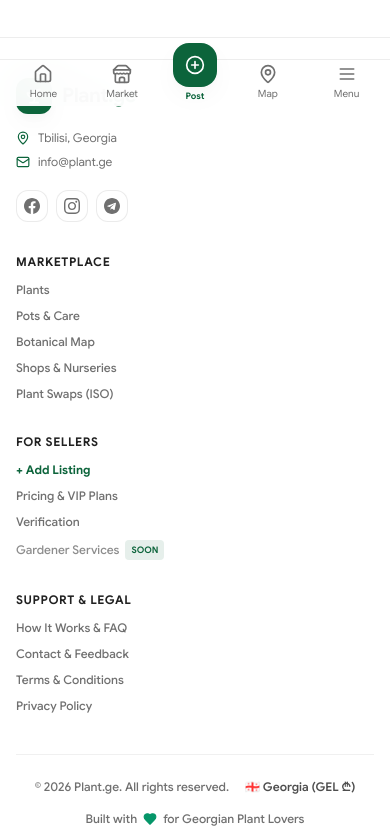
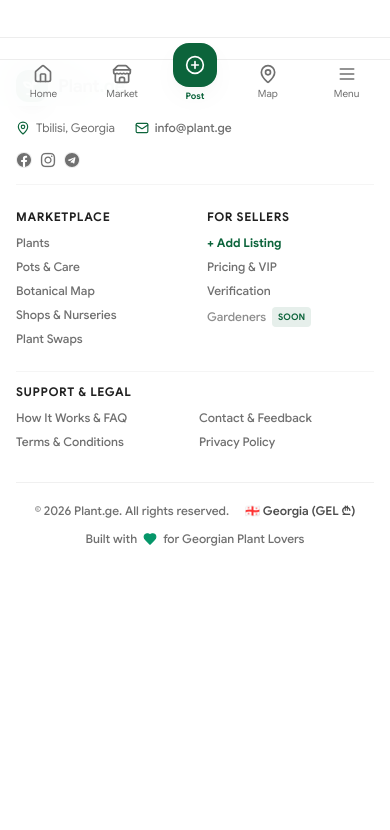
Before and after one commit to tokolejo/plant, a Next.js app: page /en/auth/login in a window 390 px wide. Shown: the part 738-1568 px from the top of the page. After the commit the page ends 1413 px from the top, so only its background shows below. Built offline with nearby package versions, Linux system fonts and the light colour scheme; no server answers; a web font is replaced by a local one.

Commit message:
feat: optimize responsive 2-column mobile footer layout and ensure clean mobile touch UX

```diff
--- a/components/common/Footer.tsx
+++ b/components/common/Footer.tsx
@@ -16,27 +16,28 @@ export function Footer() {
 
   return (
     <footer className="w-full border-t border-border/70 bg-surface-container-lowest/80 dark:bg-card/40 mt-12 pb-24 lg:pb-8 transition-colors">
-      <div className="container mx-auto px-4 sm:px-6 py-10 sm:py-12">
-        <div className="grid grid-cols-1 sm:grid-cols-2 lg:grid-cols-5 gap-8 lg:gap-10">
-          {/* Column 1: Brand & Contact */}
-          <div className="lg:col-span-2 space-y-4">
+      <div className="container mx-auto px-4 sm:px-6 py-8 sm:py-12 max-w-7xl">
+        <div className="grid grid-cols-2 lg:grid-cols-5 gap-6 sm:gap-8 lg:gap-10">
+
+          {/* Top/Left: Brand & Quick Contact (Full Width on Mobile, 2 Cols on Desktop) */}
+          <div className="col-span-2 lg:col-span-2 space-y-3 pb-4 border-b border-border/40 lg:border-b-0 lg:pb-0">
             <Link href="/" className="inline-flex items-center gap-2.5 group">
-              <div className="flex h-9 w-9 items-center justify-center rounded-xl bg-primary text-white shadow-ambient group-hover:scale-105 transition-transform">
-                <Sprout className="h-5 w-5" />
+              <div className="flex h-8 w-8 items-center justify-center rounded-xl bg-primary text-white shadow-ambient group-hover:scale-105 transition-transform">
+                <Sprout className="h-4.5 w-4.5" />
               </div>
-              <span className="font-black text-xl text-foreground tracking-tight">
+              <span className="font-black text-lg sm:text-xl text-foreground tracking-tight">
                 Plant<span className="text-primary font-bold">.ge</span>
               </span>
             </Link>
 
-            <div className="space-y-2 text-xs text-muted-foreground">
-              <div className="flex items-center gap-2">
+            <div className="flex flex-wrap items-center gap-x-5 gap-y-1.5 text-xs text-muted-foreground pt-0.5">
+              <div className="flex items-center gap-1.5">
                 <MapPin className="w-3.5 h-3.5 text-primary shrink-0" />
                 <span>{isKa ? "თბილისი, საქართველო" : "Tbilisi, Georgia"}</span>
               </div>
-              <div className="flex items-center gap-2">
+              <div className="flex items-center gap-1.5">
                 <Mail className="w-3.5 h-3.5 text-primary shrink-0" />
-                <a href="mailto:info@plant.ge" className="hover:text-primary transition-colors">
+                <a href="mailto:info@plant.ge" className="hover:text-primary transition-colors font-medium">
                   info@plant.ge
                 </a>
               </div>
@@ -49,9 +50,9 @@ export function Footer() {
                 target="_blank"
                 rel="noopener noreferrer"
                 aria-label="Facebook"
-                className="w-8 h-8 rounded-xl border border-border/80 bg-card hover:bg-primary/10 hover:border-primary/40 hover:text-primary flex items-center justify-center text-muted-foreground transition-all cursor-pointer"
+                className="w-7.5 h-7.5 rounded-xl border border-border/80 bg-card hover:bg-primary/10 hover:border-primary/40 hover:text-primary flex items-center justify-center text-muted-foreground transition-all cursor-pointer"
               >
-                <svg className="w-4 h-4 fill-current" viewBox="0 0 24 24">
+                <svg className="w-3.5 h-3.5 fill-current" viewBox="0 0 24 24">
                   <path d="M24 12.073c0-6.627-5.373-12-12-12s-12 5.373-12 12c0 5.99 4.388 10.954 10.125 11.854v-8.385H7.078v-3.47h3.047V9.43c0-3.007 1.792-4.669 4.533-4.669 1.312 0 2.686.235 2.686.235v2.953H15.83c-1.491 0-1.956.925-1.956 1.874v2.25h3.328l-.532 3.47h-2.796v8.385C19.612 23.027 24 18.062 24 12.073z" />
                 </svg>
               </a>
@@ -61,9 +62,9 @@ export function Footer() {
                 target="_blank"
                 rel="noopener noreferrer"
                 aria-label="Instagram"
-                className="w-8 h-8 rounded-xl border border-border/80 bg-card hover:bg-primary/10 hover:border-primary/40 hover:text-primary flex items-center justify-center text-muted-foreground transition-all cursor-pointer"
+                className="w-7.5 h-7.5 rounded-xl border border-border/80 bg-card hover:bg-primary/10 hover:border-primary/40 hover:text-primary flex items-center justify-center text-muted-foreground transition-all cursor-pointer"
               >
-                <svg className="w-4 h-4 fill-current" viewBox="0 0 24 24">
+                <svg className="w-3.5 h-3.5 fill-current" viewBox="0 0 24 24">
                   <path d="M12 2.163c3.204 0 3.584.012 4.85.07 3.252.148 4.771 1.691 4.919 4.919.058 1.265.069 1.645.069 4.849 0 3.205-.012 3.584-.069 4.849-.149 3.225-1.664 4.771-4.919 4.919-1.266.058-1.644.07-4.85.07-3.204 0-3.584-.012-4.849-.07-3.26-.149-4.771-1.699-4.919-4.92-.058-1.265-.07-1.644-.07-4.849 0-3.204.013-3.583.07-4.849.149-3.227 1.664-4.771 4.919-4.919 1.266-.057 1.645-.069 4.849-.069zm0-2.163c-3.259 0-3.667.014-4.947.072-4.358.2-6.78 2.618-6.98 6.98-.059 1.281-.073 1.689-.073 4.948 0 3.259.014 3.668.072 4.948.2 4.358 2.618 6.78 6.98 6.98 1.281.058 1.689.072 4.948.072 3.259 0 3.668-.014 4.948-.072 4.354-.2 6.782-2.618 6.979-6.98.059-1.28.073-1.689.073-4.948 0-3.259-.014-3.667-.072-4.947-.196-4.354-2.617-6.78-6.979-6.98-1.281-.059-1.69-.073-4.949-.073zm0 5.838c-3.403 0-6.162 2.759-6.162 6.162s2.759 6.163 6.162 6.163 6.162-2.759 6.162-6.163c0-3.403-2.759-6.162-6.162-6.162zm0 10.162c-2.209 0-4-1.79-4-4 0-2.209 1.791-4 4-4s4 1.791 4 4c0 2.21-1.791 4-4 4zm6.406-11.845c-.796 0-1.441.645-1.441 1.44s.645 1.44 1.441 1.44c.795 0 1.439-.645 1.439-1.44s-.644-1.44-1.439-1.44z" />
                 </svg>
               </a>
@@ -73,21 +74,21 @@ export function Footer() {
                 target="_blank"
                 rel="noopener noreferrer"
                 aria-label="Telegram"
-                className="w-8 h-8 rounded-xl border border-border/80 bg-card hover:bg-primary/10 hover:border-primary/40 hover:text-primary flex items-center justify-center text-muted-foreground transition-all cursor-pointer"
+                className="w-7.5 h-7.5 rounded-xl border border-border/80 bg-card hover:bg-primary/10 hover:border-primary/40 hover:text-primary flex items-center justify-center text-muted-foreground transition-all cursor-pointer"
               >
-                <svg className="w-4 h-4 fill-current" viewBox="0 0 24 24">
+                <svg className="w-3.5 h-3.5 fill-current" viewBox="0 0 24 24">
                   <path d="M12 0C5.373 0 0 5.373 0 12s5.373 12 12 12 12-5.373 12-12S18.627 0 12 0zm5.894 8.221l-1.97 9.28c-.145.658-.537.818-1.084.508l-3-2.21-1.446 1.394c-.16.16-.295.295-.605.295l.213-3.053 5.56-5.023c.242-.213-.054-.333-.373-.121l-6.871 4.326-2.962-.924c-.643-.204-.657-.643.136-.953l11.57-4.461c.537-.194 1.006.131.832.942z" />
                 </svg>
               </a>
             </div>
           </div>
 
-          {/* Column 2: მარკეტპლეისი */}
-          <div>
-            <h4 className="text-xs font-bold uppercase tracking-wider text-foreground mb-3">
+          {/* Column 2: მარკეტპლეისი (1 col on mobile) */}
+          <div className="col-span-1">
+            <h4 className="text-xs font-bold uppercase tracking-wider text-foreground mb-2.5">
               {isKa ? "მარკეტპლეისი" : "Marketplace"}
             </h4>
-            <ul className="space-y-2.5 text-xs text-muted-foreground font-medium">
+            <ul className="space-y-2 text-xs text-muted-foreground font-medium">
               <li>
                 <Link href="/listings?type=PLANT" className="hover:text-primary transition-colors">
                   {isKa ? "მცენარეები" : "Plants"}
@@ -110,26 +111,26 @@ export function Footer() {
               </li>
               <li>
                 <Link href="/iso" className="hover:text-primary transition-colors">
-                  {isKa ? "მცენარის გაცვლა (ISO)" : "Plant Swaps (ISO)"}
+                  {isKa ? "მცენარის გაცვლა" : "Plant Swaps"}
                 </Link>
               </li>
             </ul>
           </div>
 
-          {/* Column 3: გამყიდველებისთვის */}
-          <div>
-            <h4 className="text-xs font-bold uppercase tracking-wider text-foreground mb-3">
+          {/* Column 3: გამყიდველებისთვის (1 col on mobile) */}
+          <div className="col-span-1">
+            <h4 className="text-xs font-bold uppercase tracking-wider text-foreground mb-2.5">
               {isKa ? "გამყიდველებისთვის" : "For Sellers"}
             </h4>
-            <ul className="space-y-2.5 text-xs text-muted-foreground font-medium">
+            <ul className="space-y-2 text-xs text-muted-foreground font-medium">
               <li>
                 <Link href="/dashboard/listings/new" className="text-primary font-bold hover:underline transition-all">
-                  {isKa ? "+ განცხადების განთავსება" : "+ Add Listing"}
+                  {isKa ? "+ განცხადება" : "+ Add Listing"}
                 </Link>
               </li>
               <li>
                 <Link href="/pricing" className="hover:text-primary transition-colors">
-                  {isKa ? "ტარიფები & VIP პაკეტები" : "Pricing & VIP Plans"}
+                  {isKa ? "ტარიფები & VIP" : "Pricing & VIP"}
                 </Link>
               </li>
               <li>
@@ -138,7 +139,7 @@ export function Footer() {
                 </Link>
               </li>
               <li className="flex items-center gap-1.5 text-muted-foreground/80">
-                <span>{isKa ? "მებაღეების სერვისები" : "Gardener Services"}</span>
+                <span>{isKa ? "მებაღეები" : "Gardeners"}</span>
                 <span className="text-[9px] font-black uppercase px-1.5 py-0.5 rounded bg-primary/10 text-primary">
                   {isKa ? "მალე" : "Soon"}
                 </span>
@@ -146,12 +147,12 @@ export function Footer() {
             </ul>
           </div>
 
-          {/* Column 4: დახმარება & წესები */}
-          <div>
-            <h4 className="text-xs font-bold uppercase tracking-wider text-foreground mb-3">
+          {/* Column 4: დახმარება & წესები (Spans 2 cols on mobile for balanced 2-column grid) */}
+          <div className="col-span-2 lg:col-span-1 pt-3 sm:pt-0 border-t border-border/40 sm:border-t-0">
+            <h4 className="text-xs font-bold uppercase tracking-wider text-foreground mb-2.5">
               {isKa ? "დახმარება & წესები" : "Support & Legal"}
             </h4>
-            <ul className="space-y-2.5 text-xs text-muted-foreground font-medium">
+            <ul className="grid grid-cols-2 lg:grid-cols-1 gap-2 text-xs text-muted-foreground font-medium">
               <li>
                 <Link href="/faq" className="hover:text-primary transition-colors">
                   {isKa ? "როგორ მუშაობს & FAQ" : "How It Works & FAQ"}
@@ -177,14 +178,14 @@ export function Footer() {
         </div>
 
         {/* Bottom Bar */}
-        <div className="border-t border-border/60 mt-10 pt-6 flex flex-col sm:flex-row items-center justify-between gap-4 text-xs text-muted-foreground font-medium">
-          <div className="flex flex-wrap items-center gap-x-4 gap-y-1">
+        <div className="border-t border-border/60 mt-8 sm:mt-10 pt-5 sm:pt-6 flex flex-col sm:flex-row items-center justify-between gap-3 text-xs text-muted-foreground font-medium text-center sm:text-left">
+          <div className="flex flex-wrap items-center justify-center sm:justify-start gap-x-4 gap-y-1">
             <p>© {new Date().getFullYear()} Plant.ge. {isKa ? "ყველა უფლება დაცულია." : "All rights reserved."}</p>
             <span className="hidden sm:inline text-border">•</span>
             <span className="text-foreground/80 font-semibold">🇬🇪 {isKa ? "საქართველო (GEL ₾)" : "Georgia (GEL ₾)"}</span>
           </div>
 
-          <div className="flex items-center gap-1.5 text-muted-foreground">
+          <div className="flex items-center justify-center gap-1.5 text-muted-foreground">
             <span>{isKa ? "შექმნილია" : "Built with"}</span>
             <Heart className="h-3.5 w-3.5 text-emerald-600 fill-emerald-600 inline" />
             <span>{isKa ? "ქართველი მცენარეთა მოყვარულებისთვის" : "for Georgian Plant Lovers"}</span>
```
